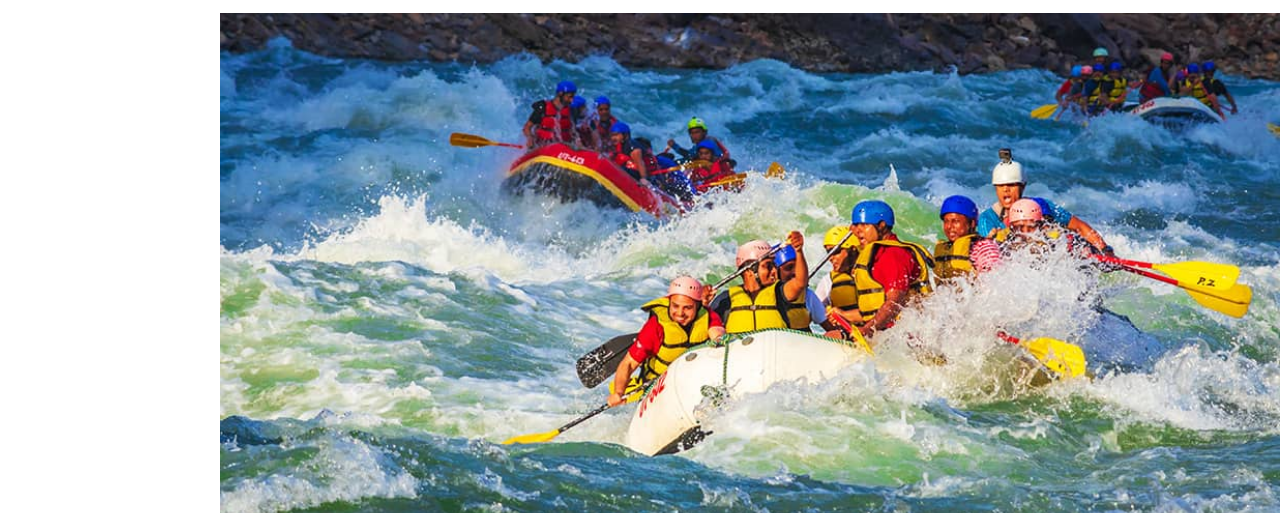
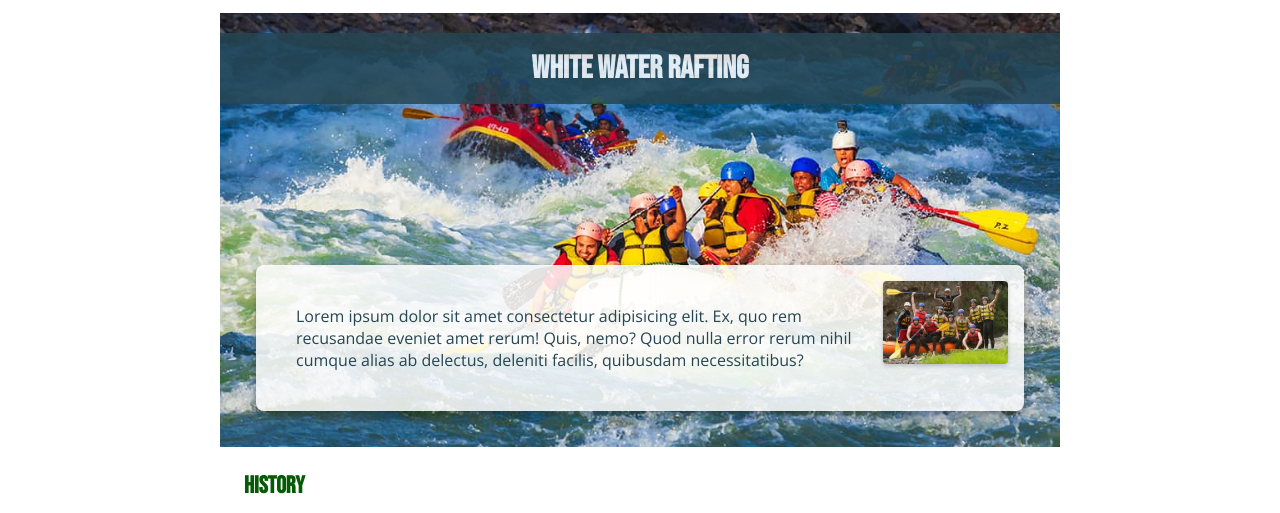
Before and after one commit to iamlordanthony/wdd130, a plain HTML site: page wwr/about.html in a window 1280 px wide. Shown: the part 211-724 px from the top of the page. Drawn offline with nearby package versions, Linux system fonts and the light colour scheme; a web font is replaced by a local one.

Commit message:
CSS update

```diff
--- a/wwr/styles/rafting.css
+++ b/wwr/styles/rafting.css
@@ -48,8 +48,58 @@ article {
     text-decoration: none;
 }
 
+
 .hero {
+    position: relative;
+}
+
+.hero img {
+    display: block;
+    width: 100%;
+    height: auto;
+}
+
+/* H1 overlay heading on hero image */
+.hero h1 {
     position: absolute;
+    top: 20px;
+    left: 0;
+    right: 0;
+    padding: 16px;
+    text-align: center;
+    background-color: var(--accent1-color);
+    color: #ffffff;
+    opacity: 0.85;
+    font-family: var(--heading-font);
+    z-index: 2;
+}
+
+/* Hero article block over image */
+.hero article {
+    position: absolute;
+    bottom: 20px;
+    left: 20px;
+    right: 20px;
+    background-color: rgba(255, 255, 255, 0.85);
+    padding: 16px;
+    font-family: var(--body-font);
+    z-index: 2;
+    box-shadow: 0 4px 8px rgba(0, 0, 0, 0.3);
+    border-radius: 8px;
+}
+
+/* Image inside hero article */
+.hero article img {
+    float: right;
+    width: 125px;
+    margin-left: 16px;
+    border-radius: 4px;
+    box-shadow: 0 2px 4px rgba(0, 0, 0, 0.2);
+}
+
+
+/* .hero {
+    position: relative;
 }
 
 .hero img {
@@ -59,7 +109,7 @@ article {
 }
 
 h1 {
-    position: relative;
+    position: absolute;
     top: 20px;
     width: 100%;
     padding: 16px;
@@ -72,4 +122,4 @@ h1 {
 .hero article img {
     float: right;
     width: 125px;
-}
+} */
```
